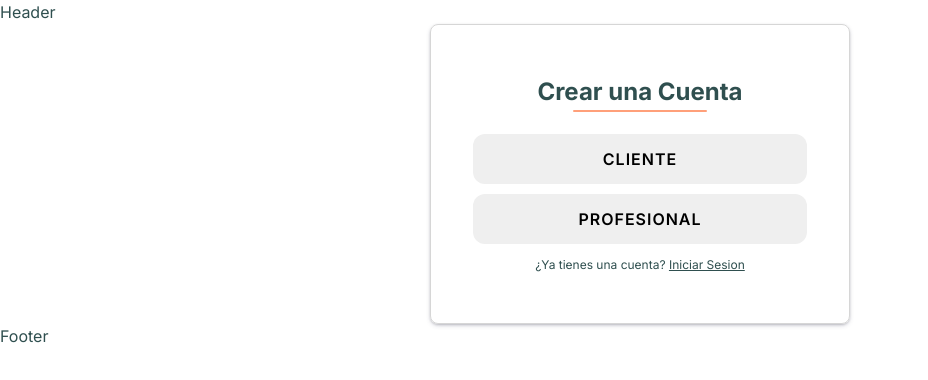
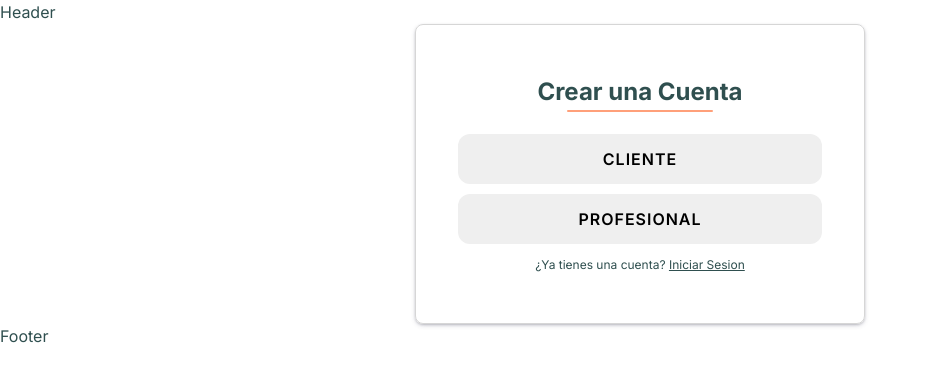
Before and after one commit to No-Country-simulation/c19-75-t-node-react, a Next.js app in the folder client/: page /signup in a window 1280 px wide. Shown: the top 380 px of the page, without its empty margins (0-928 px from the left). Built offline with nearby package versions, Linux system fonts and the light colour scheme.

Commit message:
chore: Increase max-width of AuthPage container to 450px

```diff
--- a/client/containers/auth-page/AuthPage.module.scss
+++ b/client/containers/auth-page/AuthPage.module.scss
@@ -6,7 +6,7 @@
   align-items: center;
   padding: 32px 42px;
   gap: 12px;
-  max-width: 420px;
+  max-width: 450px;
   min-height: 300px;
   border-radius: 8px;
   border: 1px solid #d6d6d6;
```
